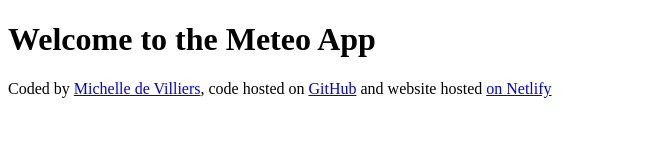
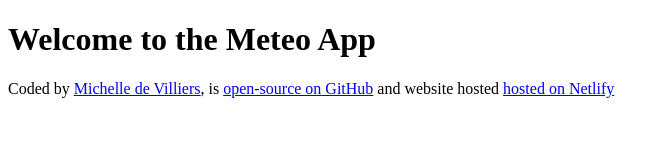
Before and after one commit to Michellex255/Meteo, a plain HTML site: page index.html in a window 1280 px wide. Shown: the whole page, without its empty margins (0-669 px from the left). Drawn offline with Linux system fonts and the light colour scheme.

Commit message:
Updated the footer content

```diff
--- a/index.html
+++ b/index.html
@@ -11,13 +11,13 @@
       Coded by
       <a href="https://github.com/Michellex255/" target="_blank">
         Michelle de Villiers</a
-      >, code hosted on
+      >, is
       <a href="https://github.com/Michellex255/Meteo" target="_blank">
-        GitHub</a
+        open-source on GitHub</a
       >
       and website hosted
       <a href="https://meteo-first-project.netlify.app/" target="_blank">
-        on Netlify</a
+        hosted on Netlify</a
       >
     </footer>
   </body>
```
